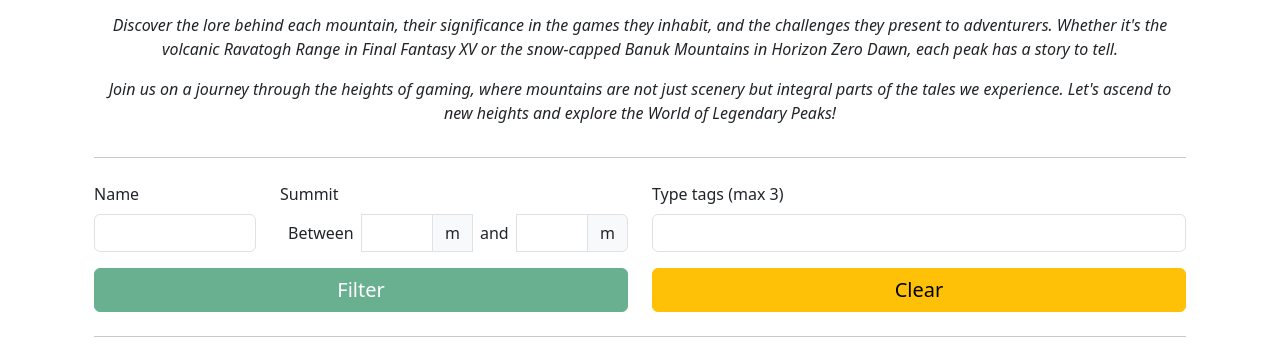
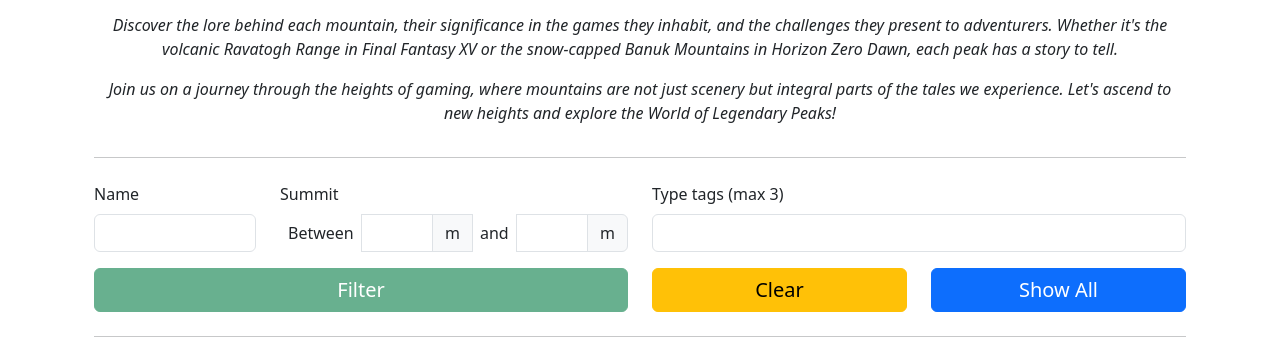
Before and after one commit to DavidVigh/Mountains, a website built with Vite: page index.html in a window 1280 px wide. Shown: the part 199-550 px from the top of the page. Built offline with nearby package versions, Linux system fonts and the light colour scheme; files whose address does not match are found by name.

Commit message:
Added show all button

```diff
--- a/index.html
+++ b/index.html
@@ -111,10 +111,12 @@
                     <label for="nameInput" class="form-label">Summit</label>
                     <div class="input-group d-flex align-items-center">
                         <label for="" class="px-2">Between</label>
-                        <input type="number" value="" id="summitMin" name="summitMin" min="0" class="form-control" aria-label="Summit">
+                        <input type="number" value="" id="summitMin" name="summitMin" min="0" class="form-control"
+                            aria-label="Summit">
                         <span for="summitMin" class="input-group-text">m</span>
                         <label for="" class="px-2">and</label>
-                        <input type="number" value="" id="summitMax" name="summitMax" min="1" class="form-control" aria-label="Summit">
+                        <input type="number" value="" id="summitMax" name="summitMax" min="1" class="form-control"
+                            aria-label="Summit">
                         <span for="summitMax" class="input-group-text">m</span>
                     </div>
                 </div>
@@ -124,12 +126,16 @@
                     <input type="text" name="tags" value="" id="tags">
                 </div>
                 <!--SUBMIT BTN-->
-                <div class="col-xs-6 col-xl-6 my-2 d-flex justify-content-center">
+                <div class="col-xs-12 col-xl-6 my-2 d-flex justify-content-center">
                     <input class="btn btn-success w-100 fs-5" disabled type="submit" id="submit" value="Filter">
                 </div>
                 <!--CLEAR BTN-->
-                <div class="col-xs-6 col-xl-6 my-2 d-flex justify-content-center">
+                <div class="col-xs-12 col-md-6 col-xl-3 my-2 d-flex justify-content-center">
                     <input class="btn btn-warning w-100 fs-5" type="reset" id="clear" value="Clear">
+                </div>
+                <!--SHOW ALL BTN-->
+                <div class="col-xs-12 col-md-6 col-xl-3 my-2 d-flex justify-content-center">
+                    <input class="btn btn-primary w-100 fs-5" type="reset" id="showAll" value="Show All">
                 </div>
             </form>
             <hr>
```
